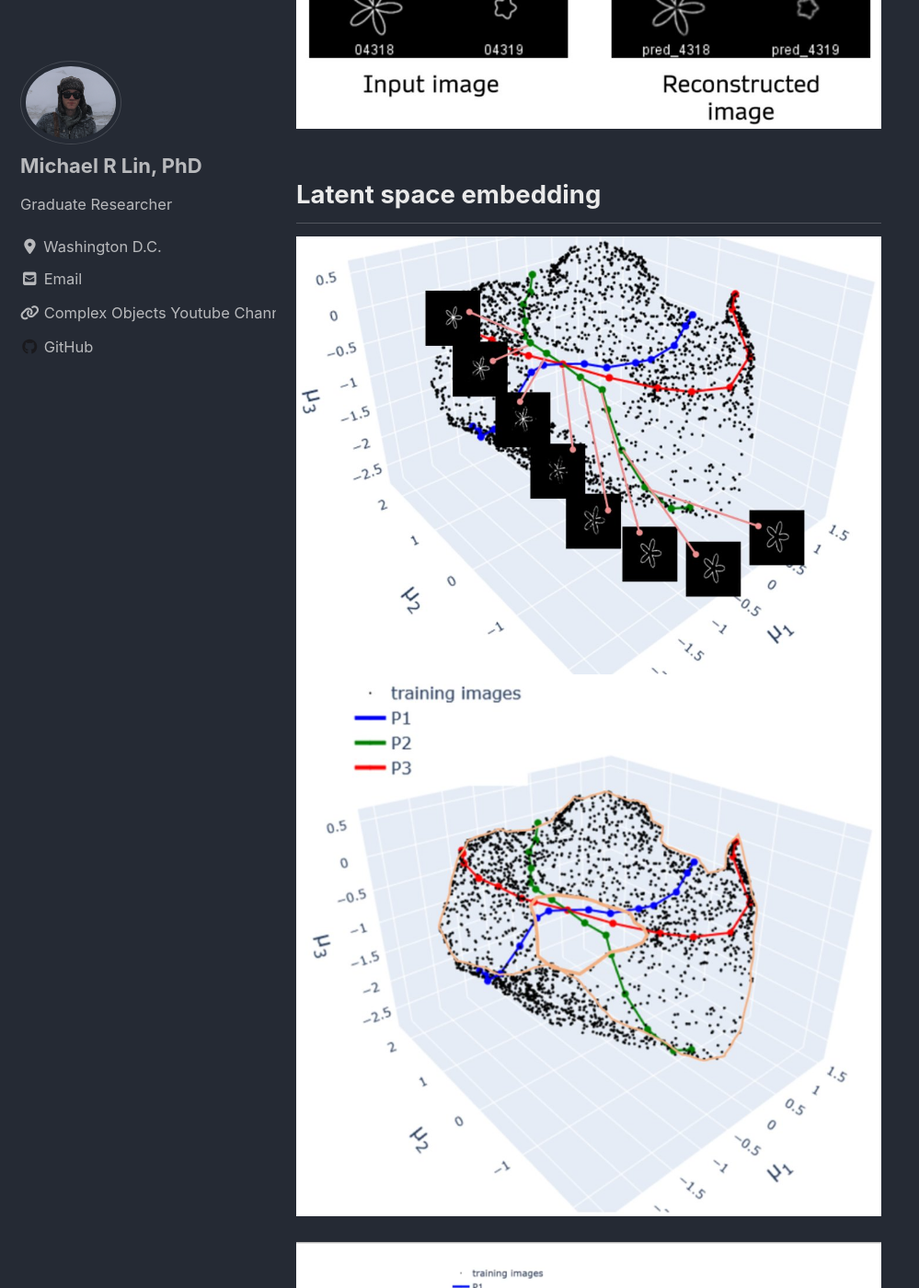
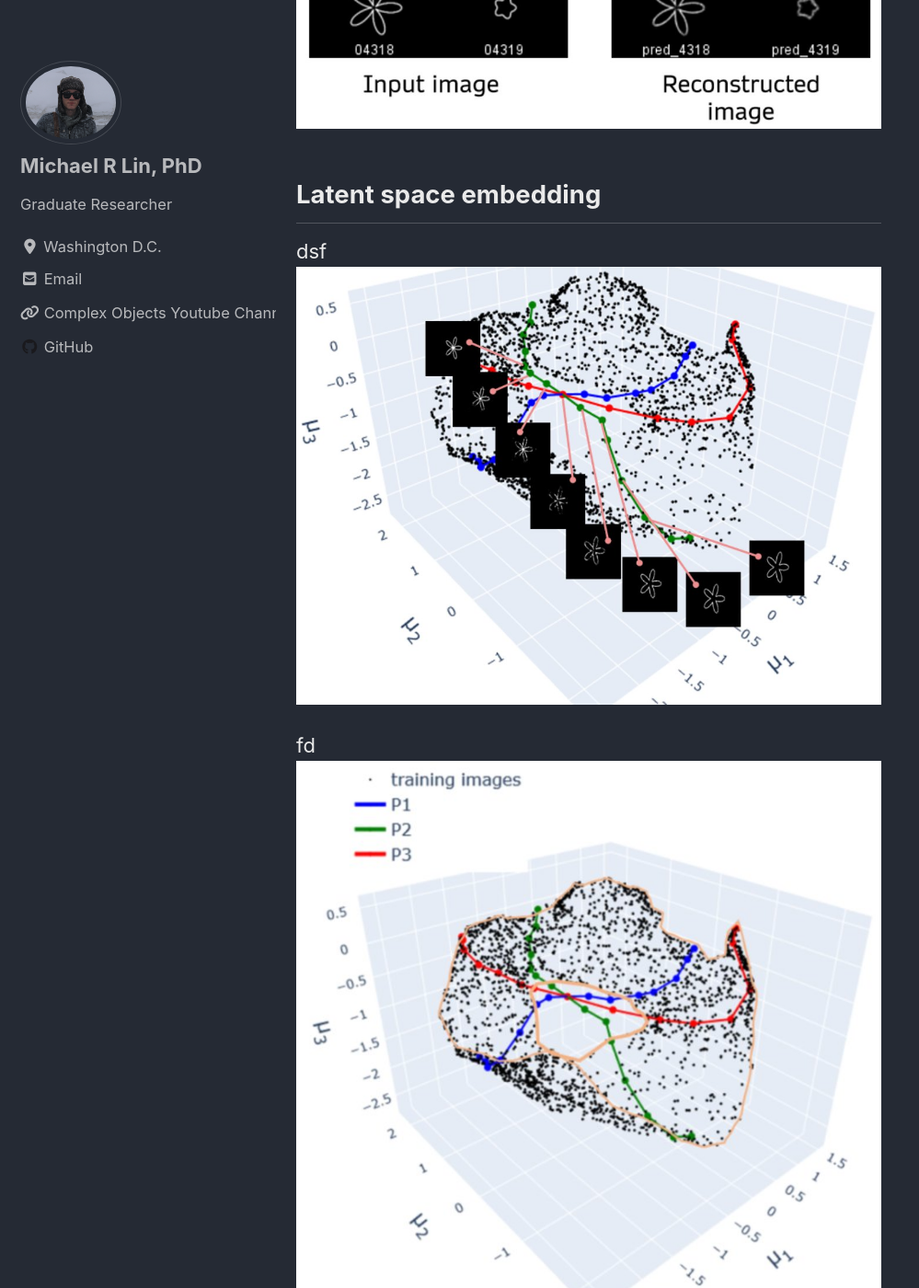
Before and after one commit to M-Lin-DM/M-Lin-DM.github.io, a Jekyll site: the page built from _posts/2021-04-10-VAE-zeroshot-part-2.md, in a window 1280 px wide and 1400 px high, scrolled down 8024 px. Shown: the whole window at 92% size, without its empty margins (0-999 px from the left). Built offline with Jekyll 4.4.1, drawn with Linux system fonts in a browser that asks for light colours; cached includes are drawn as plain includes; nearby versions of some CDN libraries; formulas are drawn with MathJax 3.

Commit message:
description

```diff
--- a/_posts/2021-04-10-VAE-zeroshot-part-2.md
+++ b/_posts/2021-04-10-VAE-zeroshot-part-2.md
@@ -98,7 +98,10 @@ Below is
 ![](/images/VAE_zeroshot/punctured_validation_preds.jpg)
 
 ## Latent space embedding
+dsf
 ![](/images/VAE_zeroshot/banner.jpg){: .align-center}
+
+fd
 ![](/images/VAE_zeroshot/mu_embedding_annotated.jpg){: .align-center}
 
 
```
Also changed, not shown: images/VAE_zeroshot/mu_embedding_annotated.jpg.
